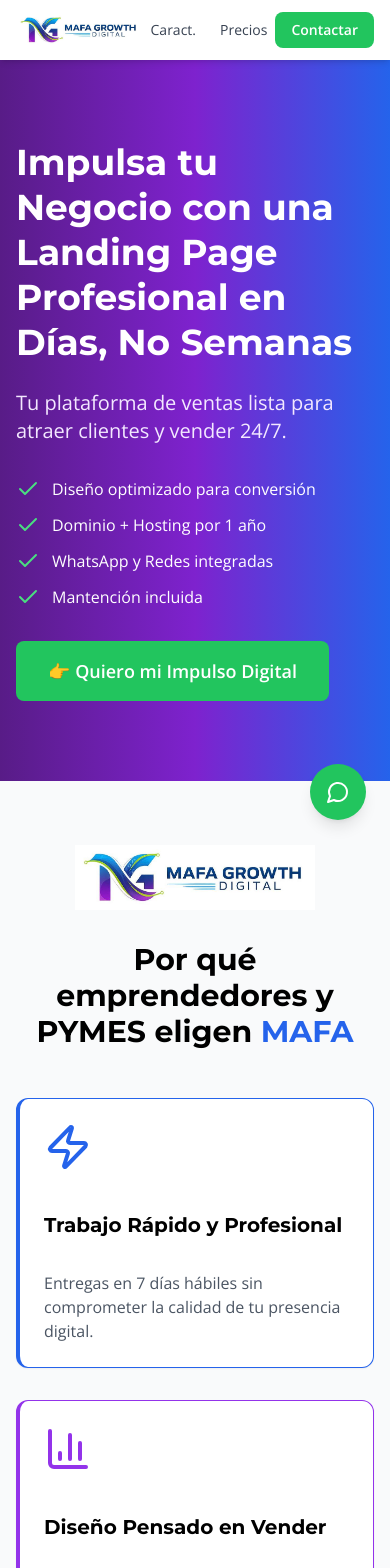
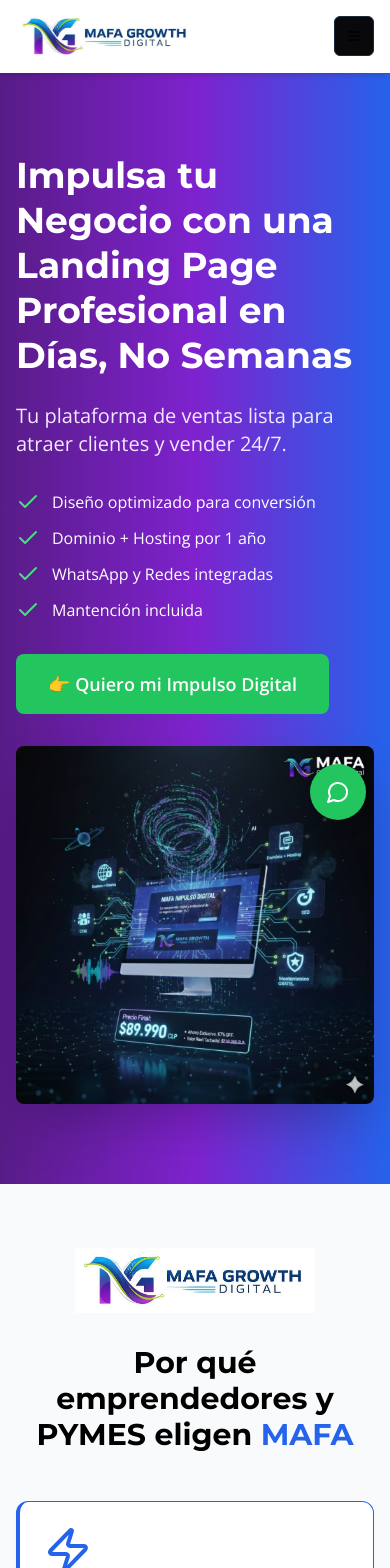
Before and after one commit to miguelangelfuentesalvis/mafa-impulso-digital, a Next.js app: page / in a window 390 px wide. Shown: the top 1568 px of the page. Built offline with nearby package versions, Linux system fonts and the light colour scheme.

Commit message:
hola todo esta bien pero debo hacer algunos cambios en las verciones mov

```diff
--- a/src/app/page.tsx
+++ b/src/app/page.tsx
@@ -13,9 +13,17 @@
   Users,
   Rocket,
   ChartColumn,
+  Menu,
 } from 'lucide-react';
 import Image from 'next/image';
 import { useState } from 'react';
+import { Button } from '@/components/ui/button';
+import {
+  Sheet,
+  SheetContent,
+  SheetTrigger,
+} from '@/components/ui/sheet';
+
 
 const FAQItem = ({ question, children }: { question: string, children: React.ReactNode }) => {
   const [isOpen, setIsOpen] = useState(false);
@@ -49,17 +57,37 @@
           <a href="#" className="flex items-center gap-2 hover:opacity-80 transition">
              <Image src="/images/logo-header.png" alt="Logo de MAFA Growth Digital" width={180} height={51} />
           </a>
-          <div className="hidden md:flex gap-2 items-center">
+          <nav className="hidden md:flex gap-2 items-center">
             <a href="#features" className="text-gray-700 hover:text-blue-600 hover:bg-blue-50 px-4 py-2 rounded-lg transition">Caracteristicas</a>
             <a href="#pricing" className="text-gray-700 hover:text-blue-600 hover:bg-blue-50 px-4 py-2 rounded-lg transition">Precios</a>
             <a href="#process" className="text-gray-700 hover:text-blue-600 hover:bg-blue-50 px-4 py-2 rounded-lg transition">Proceso</a>
             <a href="#faq" className="text-gray-700 hover:text-blue-600 hover:bg-blue-50 px-4 py-2 rounded-lg transition">FAQ</a>
+          </nav>
+          <div className="flex items-center gap-4">
+            <a href="https://wa.me/56940156689?text=Hola%20MAFA%20%F0%9F%91%8B%20Me%20interesa%20conocer%20m%C3%A1s%20sobre%20Impulso%20Digital.%20%C2%BFCu%C3%A1les%20son%20los%20pr%C3%B3ximos%20pasos%3F" target="_blank" rel="noopener noreferrer" className="bg-green-500 hover:bg-green-600 text-white px-4 py-2 rounded-lg hover:shadow-lg transition font-bold text-sm md:text-base hidden sm:inline-block">Contactar</a>
+            <div className="md:hidden">
+              <Sheet>
+                <SheetTrigger asChild>
+                  <Button variant="outline" size="icon">
+                    <Menu className="h-6 w-6" />
+                    <span className="sr-only">Abrir menú</span>
+                  </Button>
+                </SheetTrigger>
+                <SheetContent side="left">
+                  <div className="flex flex-col gap-4 p-4">
+                    <a href="#" className="flex items-center gap-2 hover:opacity-80 transition mb-4">
+                      <Image src="/images/logo-header.png" alt="Logo de MAFA Growth Digital" width={150} height={42} />
+                    </a>
+                    <a href="#features" className="text-gray-700 hover:text-blue-600 hover:bg-blue-50 px-4 py-2 rounded-lg transition">Caracteristicas</a>
+                    <a href="#pricing" className="text-gray-700 hover:text-blue-600 hover:bg-blue-50 px-4 py-2 rounded-lg transition">Precios</a>
+                    <a href="#process" className="text-gray-700 hover:text-blue-600 hover:bg-blue-50 px-4 py-2 rounded-lg transition">Proceso</a>
+                    <a href="#faq" className="text-gray-700 hover:text-blue-600 hover:bg-blue-50 px-4 py-2 rounded-lg transition">FAQ</a>
+                    <a href="https://wa.me/56940156689?text=Hola%20MAFA%20%F0%9F%91%8B%20Me%20interesa%20conocer%20m%C3%A1s%20sobre%20Impulso%20Digital.%20%C2%BFCu%C3%A1les%20son%20los%20pr%C3%B3ximos%20pasos%3F" target="_blank" rel="noopener noreferrer" className="bg-green-500 hover:bg-green-600 text-white mt-4 px-4 py-2 rounded-lg hover:shadow-lg transition font-bold text-sm md:text-base">Contactar</a>
+                  </div>
+                </SheetContent>
+              </Sheet>
+            </div>
           </div>
-          <div className="md:hidden flex gap-2">
-            <a href="#features" className="text-gray-700 hover:text-blue-600 px-2 py-1 rounded text-sm transition">Caract.</a>
-            <a href="#pricing" className="text-gray-700 hover:text-blue-600 px-2 py-1 rounded text-sm transition">Precios</a>
-          </div>
-          <a href="https://wa.me/56940156689?text=Hola%20MAFA%20%F0%9F%91%8B%20Me%20interesa%20conocer%20m%C3%A1s%20sobre%20Impulso%20Digital.%20%C2%BFCu%C3%A1les%20son%20los%20pr%C3%B3ximos%20pasos%3F" target="_blank" rel="noopener noreferrer" className="bg-green-500 hover:bg-green-600 text-white px-4 py-2 rounded-lg hover:shadow-lg transition font-bold text-sm md:text-base">Contactar</a>
         </div>
       </header>
 
@@ -80,9 +108,12 @@
               <a href="https://wa.me/56940156689?text=Hola%20MAFA%20%F0%9F%91%8B%20Me%20interesa%20conocer%20m%C3%A1s%20sobre%20Impulso%20Digital.%20%C2%BFCu%C3%A1les%20son%20los%20pr%C3%B3ximos%20pasos%3F" target="_blank" rel="noopener noreferrer" className="inline-block bg-green-500 hover:bg-green-600 text-white font-bold py-4 px-8 rounded-lg text-lg transition transform hover:scale-105">
                 👉 Quiero mi Impulso Digital
               </a>
+              <div className="mt-8 md:hidden">
+                <Image src="/images/ofertamafa.png" alt="Oferta especial de MAFA Impulso Digital" width={500} height={333} className="w-full max-w-lg mx-auto rounded-lg shadow-2xl" />
+              </div>
             </div>
             <div className="hidden md:block">
-              <Image src="/images/ofertamafa.png" alt="Oferta especial de MAFA Impulso Digital" width={500} height={333} className="w-full max-w-lg mx-auto rounded-lg shadow-2xl" loading="lazy" />
+              <Image src="/images/ofertamafa.png" alt="Oferta especial de MAFA Impulso Digital" width={450} height={300} className="w-full max-w-lg mx-auto rounded-lg shadow-2xl" />
             </div>
           </div>
         </div>
```
